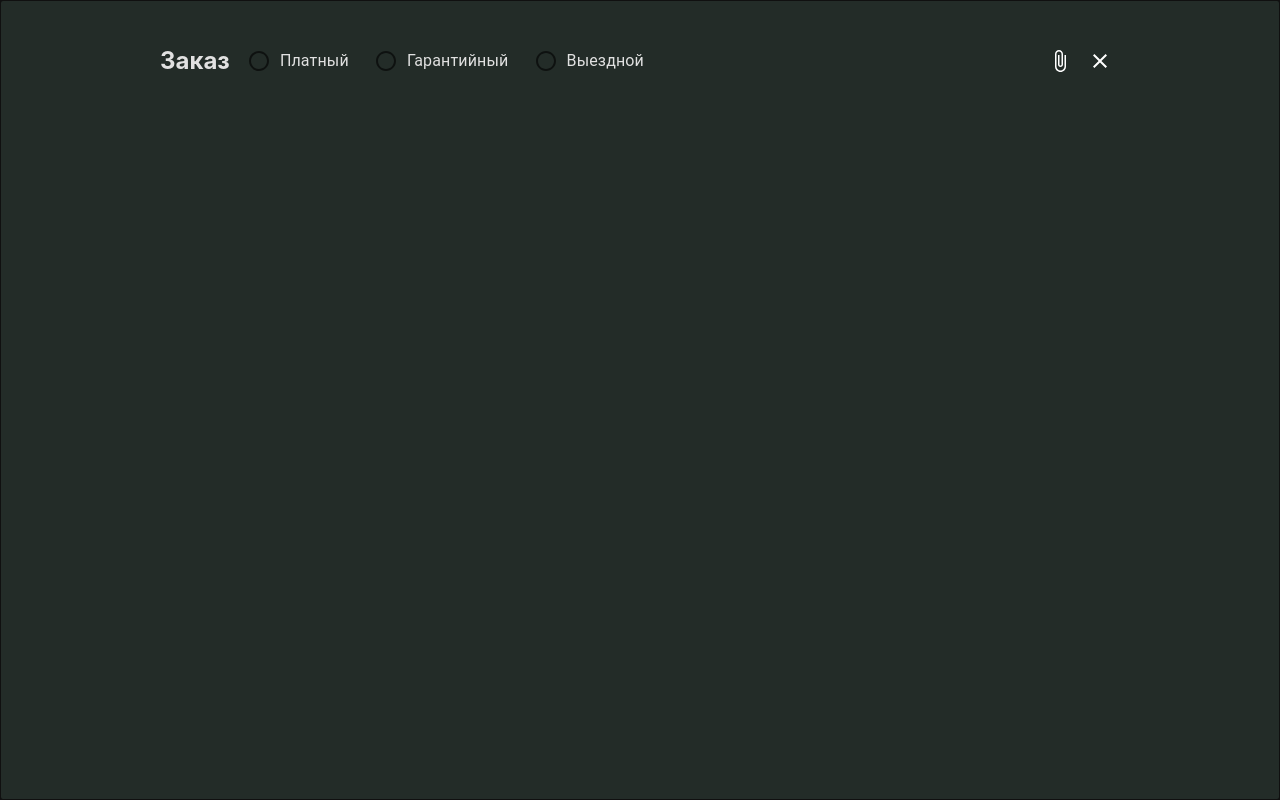
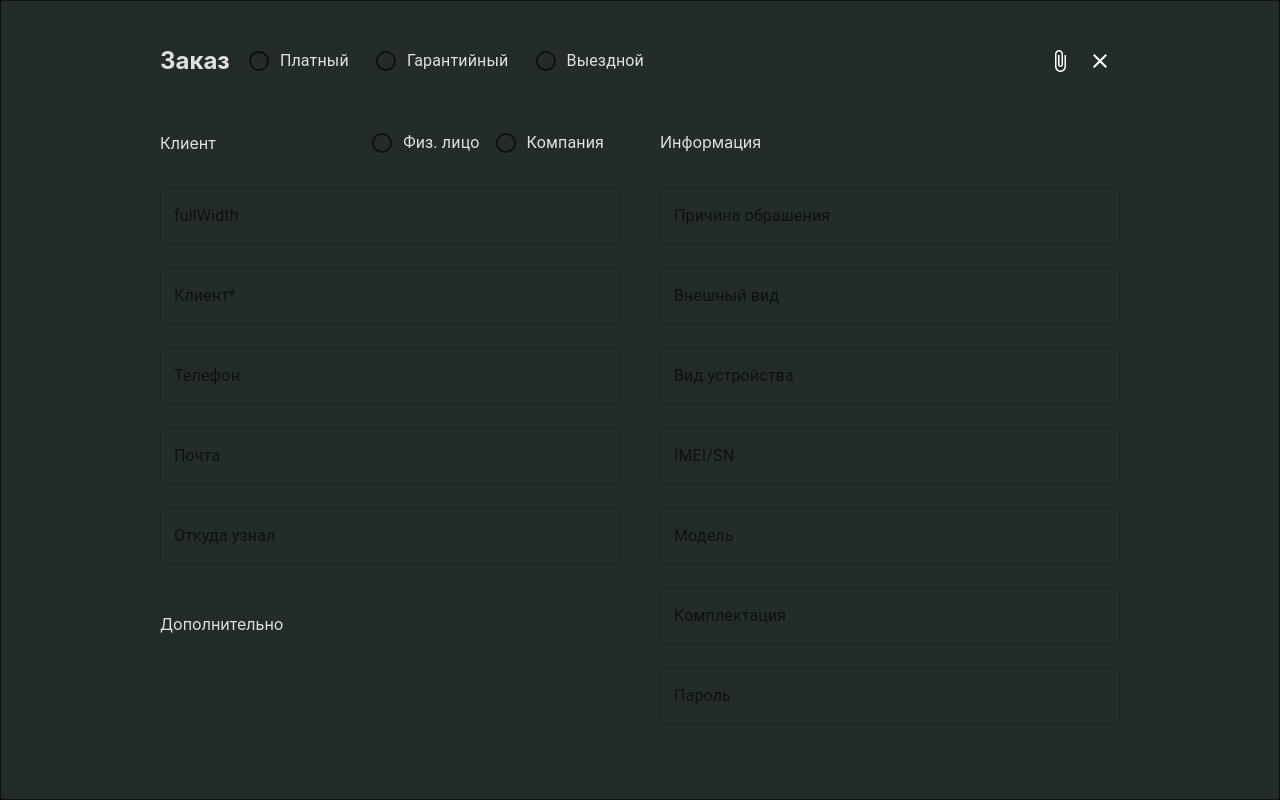
Before and after one commit to dev-tokumei/service_dashboard, a React (Create React App) app: page /order in a window 1280 px wide. Built offline with nearby package versions, Linux system fonts and the light colour scheme.

Commit message:
add linter

```diff
--- a/src/components/Orders/OrderModal.jsx
+++ b/src/components/Orders/OrderModal.jsx
@@ -1,55 +1,108 @@
 import {
   FormControlLabel,
-  FormLabel,
   IconButton,
   Modal,
   Radio,
-  RadioGroup,
-} from "@mui/material";
-import React from "react";
-import { useDispatch } from "react-redux";
-import { onClose, onOpen } from "../../store/slices/modalSlice";
-import CloseIcon from "@mui/icons-material/Close";
-import { Input } from "@mui/material";
-import AttachFileIcon from "@mui/icons-material/AttachFile";
+  TextField
+} from '@mui/material';
+import React from 'react';
+import { useDispatch } from 'react-redux';
+import { onClose } from '../../store/slices/modalSlice';
+import CloseIcon from '@mui/icons-material/Close';
+import AttachFileIcon from '@mui/icons-material/AttachFile';
 
 const OrderModal = ({ onOpen }) => {
   const dispatch = useDispatch();
+
   return (
     <Modal open={onOpen} onClose={() => dispatch(onClose())}>
-      <div className="flex justify-center items-start bg_color h-full p-10">
-        <div className="w-[960px]">
-          <header className="flex w-full justify-between ">
-            <div className="flex items-center justify-between w-[500px]">
-              <h1 className="font-bold text-2xl mr-2">Заказ</h1>
+      <div className='flex justify-center items-start bg_color h-full p-10'>
+        <div className='w-[960px]'>
+          <header className='flex w-full justify-between mb-10'>
+            <div className='flex items-center justify-between w-[500px]'>
+              <h1 className='font-bold text-2xl mr-2'>Заказ</h1>
               <FormControlLabel
-                value="female"
+                color='wihte'
+                value='female'
                 control={<Radio />}
-                label="Платный"
+                label='Платный'
               />
               <FormControlLabel
-                value="female"
+                value='female'
                 control={<Radio />}
-                label="Гарантийный"
+                label='Гарантийный'
               />
               <FormControlLabel
-                value="female"
+                value='female'
                 control={<Radio />}
-                label="Выездной"
+                label='Выездной'
               />
             </div>
-            <div className="flex items-center">
-              <IconButton style={{ color: "white" }}>
+            <div className='flex items-center'>
+              <IconButton style={{ color: 'white' }}>
                 <AttachFileIcon />
               </IconButton>
               <IconButton
-                sx={{ color: "white" }}
+                sx={{ color: 'white' }}
                 onClick={() => dispatch(onClose())}
               >
                 <CloseIcon />
               </IconButton>
             </div>
           </header>
+          <main className='w-full flex justify-between item-center'>
+            <div className='flex w-[460px] flex-col '>
+              <div className='w-full flex justify-between items-center'>
+                <div>
+                  <h1>Клиент</h1>
+                </div>
+                <div>
+                  <FormControlLabel
+                    value='female'
+                    control={<Radio />}
+                    label='Физ. лицо'
+                  />
+                  <FormControlLabel
+                    value='female'
+                    control={<Radio />}
+                    label='Компания'
+                  />
+                </div>
+              </div>
+              <br />
+              <TextField fullWidth label='fullWidth' id='fullWidth' />
+              <br />
+              <TextField fullWidth label='Клиент*' id='fullWidth' />
+              <br />
+              <TextField fullWidth label='Телефон' id='fullWidth' />
+              <br />
+              <TextField fullWidth label='Почта' id='fullWidth' />
+              <br />
+              <TextField fullWidth label='Откуда узнал' id='fullWidth' />
+              <br />
+              <br />
+              <h1 className='text-md'>Дополнительно</h1>
+            </div>
+            <div className='flex w-[460px] flex-col '>
+              <div className='w-full flex justify-start items-centet pt-2 h-[42px]'>
+                <h1 className='text-start'>Информация</h1>
+              </div>
+              <br />
+              <TextField fullWidth label='Причина обрашения' id='fullWidth' />
+              <br />
+              <TextField fullWidth label='Внешный вид' id='fullWidth' />
+              <br />
+              <TextField fullWidth label='Вид устройства' id='fullWidth' />
+              <br />
+              <TextField fullWidth label='IMEI/SN' id='fullWidth' />
+              <br />
+              <TextField fullWidth label='Модель' id='fullWidth' />
+              <br />
+              <TextField fullWidth label='Комплектация' id='fullWidth' />
+              <br />
+              <TextField fullWidth label='Пароль' id='fullWidth' />
+            </div>
+          </main>
         </div>
       </div>
     </Modal>
```
Also changed, not shown: src/App.js (+25 -25 lines), .eslintrc.json.
